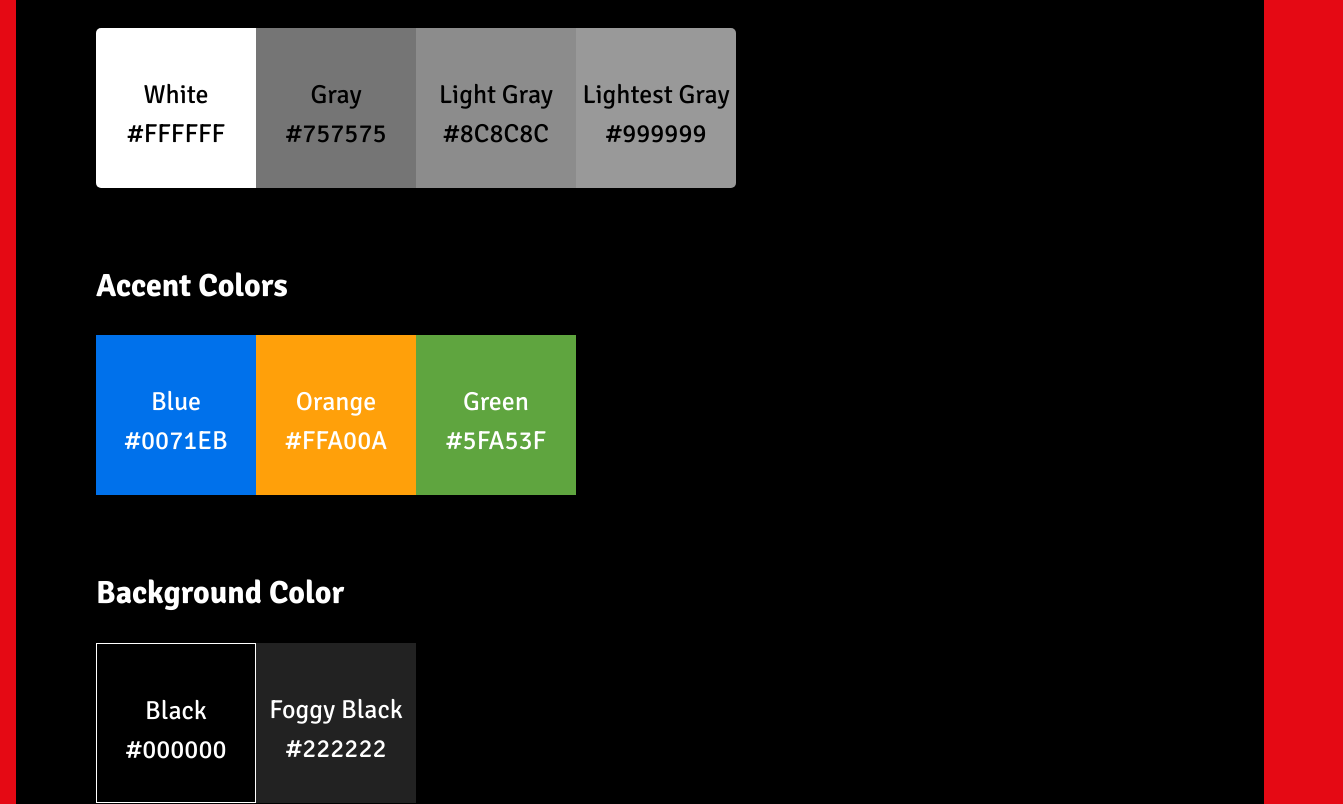
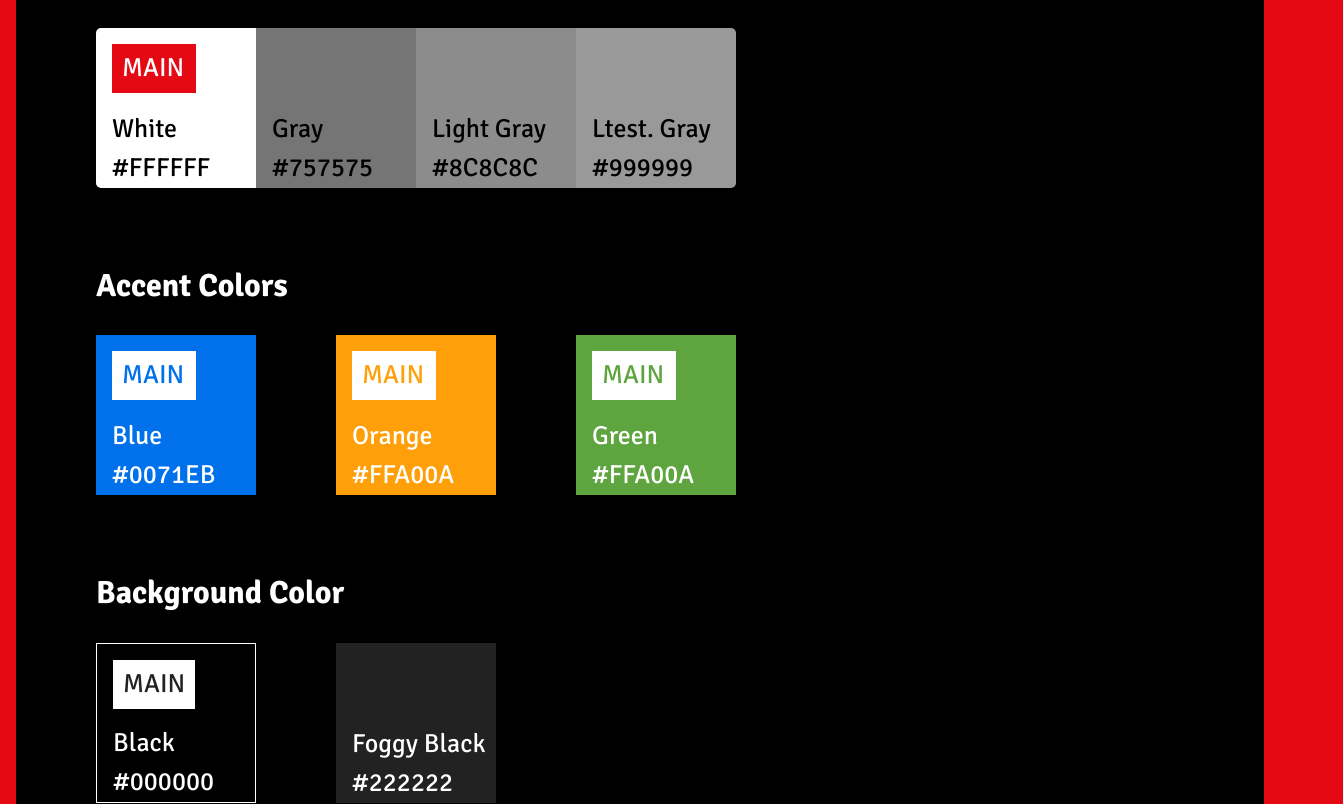
Before and after one commit to berk-karademir/witflix, a website built with Vite: page design-system.html in a window 1280 px wide. Shown: the part 607-1411 px from the top of the page, 1343 px wide, since content can reach past the window. Built offline with nearby package versions, Linux system fonts and the light colour scheme.

Commit message:
10/10 daily progress
minor general fixes, steadier design

```diff
--- a/design-system.html
+++ b/design-system.html
@@ -12,7 +12,7 @@
     <link href="https://fonts.googleapis.com/css2?family=Signika:wght@300..700&display=swap" rel="stylesheet">
   </head>
   <body>
-    <h1>🌈COLOR SYSTEM<span style="display: inline-block; transform: rotateY(180deg);">🌈</span></h1>
+    <h1 style="padding: 2rem 5rem;">🌈COLOR SYSTEM<span style="display: inline-block; transform: rotateY(180deg);">🌈</span></h1>
     <section class="color-system">
         <div class="main-colors">
             <div>
@@ -27,38 +27,90 @@
         </div>
 
         <div>
-            <h2 style="margin-bottom: 2rem;">Typography Colors</h2>
+            <h2 style="margin-bottom: 2rem; padding-left: 5rem;">Typography Colors</h2>
             <div class="typography-colors">
-                <div class="white"> White <br> #FFFFFF</div>
+
+                <div class="white">
+                    <p style="background-color: var(--primary-red);
+                    color: var(--typography-white);
+                    margin-right: 60px;
+                    padding: 5px 0;
+                    padding-left: 10px;
+                    "
+                    >MAIN</p>
+                    <p>White #FFFFFF</p>
+                </div>
                 <div class="gray"> Gray <br> #757575</div>
                 <div class="l-gray"> Light Gray <br> #8C8C8C</div>
-                <div class="lt-gray"> Lightest Gray <br> #999999</div>
+                <div class="lt-gray"> Ltest. Gray <br> #999999</div>
             </div>
         </div>
 
         <div>
-            <h2 style="margin-bottom: 2rem;">Accent Colors</h2>
+            <h2 style="margin-bottom: 2rem; padding-left: 5rem;">Accent Colors</h2>
             <div class="accent-colors">
-                <div class="blue">Blue <br> #0071EB</div>
-                <div class="orange">Orange <br> #FFA00A</div>
-                <div class="green">Green <br> #5FA53F</div>
+                <div class="blue">
+                    <p style="background-color: var(--typography-white);
+                    color: var(--accent-blue);
+                    margin-right: 60px;
+                    padding: 5px 0;
+                    padding-left: 10px;
+                    "
+                    >MAIN</p>
+                    <p>Blue<br>#0071EB</p>
+                </div>
+
+                <div class="orange">
+                    <p style="background-color: var(--typography-white);
+                    color: var(--accent-orange);
+                    margin-right: 60px;
+                    padding: 5px 0;
+                    padding-left: 10px;
+                    "
+                    >MAIN</p>
+                    <p>Orange <br> #FFA00A</p>
+                </div>
+
+                <div class="green">
+                    <p style="background-color: var(--typography-white);
+                    color: var(--accent-green);
+                    margin-right: 60px;
+                    padding: 5px 0;
+                    padding-left: 10px;
+                    "
+                    >MAIN</p>
+                    <p>Green <br> #FFA00A</p>
+                </div>
             </div>
         </div>
 
         <div>
-            <h2 style="margin-bottom: 2rem;">Background Color</h2>
+            <h2 style="margin-bottom: 2rem; padding-left: 5rem;">Background Color</h2>
             <div class="bg-colors">
-                <div class="bg-black"> Black <br> #000000</div>
+                <div class="bg-black">
+                    <p style="background-color: var(--typography-white);
+                    color: var(--secondary-bg-color);
+                    margin-right: 60px;
+                    padding: 5px 0;
+                    padding-left: 10px;
+                    "
+                    >MAIN</p>
+                    <p>Black #000000</p>
+                </div>
                 <div class="bg-foggy-black"> Foggy Black <br> #222222</div>
             </div>
         </div>
     </section>
 <!------------ TYPOGRAPHY TABLE ------------->
-    <h1>🔤TYPOGRAPHY (Font Family: Signika)</h1>
+    <h1 style="padding: 2rem 5rem;">🔤TYPOGRAPHY (Font Family: Signika)</h1>
     <section class="typography">
 
 
         <table>
+
+            <tr>
+                <td>Typeface: Signika</td>
+            </tr>
 
             <tr>
                 <td>Type Style</td>
@@ -69,7 +121,7 @@
             </tr>
 
             <tr>
-                <td>H1 - Netflix</td>
+                <td> <h1>H1 - Netflix</h1> </td>
                 <td>Bold</td>
                 <td>3rem</td>
                 <td>1.1</td>
@@ -77,7 +129,7 @@
             </tr>
 
             <tr>
-                <td>H2 - Netflix</td>
+                <td> <h2>H2 - Netflix</h2> </td>
                 <td>Bold</td>
                 <td>2rem</td>
                 <td>1.1</td>
@@ -85,7 +137,7 @@
             </tr>
 
             <tr>
-                <td>H3 - Netflix</td>
+                <td> <h3>H3 - Netflix</h3> </td>
                 <td>Regular</td>
                 <td>1.6rem</td>
                 <td>Auto</td>
@@ -93,7 +145,7 @@
             </tr>
 
             <tr>
-                <td>Primary Button - Netflix</td>
+                <td class="primary-button">Primary Button - Netflix</td>
                 <td>Regular</td>
                 <td>1.2rem</td>
                 <td>Auto</td>
@@ -101,7 +153,7 @@
             </tr>
 
             <tr>
-                <td>Secondary Button - Netflix &nbsp;</td>
+                <td class="secondary-button">Secondary Button - Netflix &nbsp;</td>
                 <td>Regular</td>
                 <td>16px</td>
                 <td>Auto</td>
@@ -117,7 +169,7 @@
             </tr>
 
             <tr>
-                <td>Text Field - Netflix</td>
+                <td class="text-field">Text Field - Netflix</td>
                 <td>Regular</td>
                 <td>16px</td>
                 <td>Auto</td>
@@ -125,7 +177,7 @@
             </tr>
 
             <tr>
-                <td>Lead - Netflix</td>
+                <td class="lead">Lead - Netflix</td>
                 <td>Regular</td>
                 <td>16px</td>
                 <td>Auto</td>
@@ -133,7 +185,7 @@
             </tr>
 
             <tr>
-                <td>Subtitle - Netflix</td>
+                <td class="subtitle">Subtitle - Netflix</td>
                 <td>Medium</td>
                 <td>19px</td>
                 <td>Auto</td>
@@ -141,14 +193,14 @@
             </tr>
 
             <tr>
-                <td>Error - Netflix</td>
+                <td class="error">Error - Netflix</td>
                 <td>Regular</td>
                 <td>15px</td>
                 <td>Auto</td>
                 <td>0%</td>
             </tr>
 
-            <tr>
+            <tr class="label">
                 <td>Label - Netflix</td>
                 <td>Bold</td>
                 <td>13px</td>
@@ -156,7 +208,7 @@
                 <td>0%</td>
             </tr>
 
-            <tr>
+            <tr class="link">
                 <td>Link - Netflix</td>
                 <td>Regular</td>
                 <td>13px</td>
@@ -187,14 +239,11 @@
 
         }
 
-        body h1 {
-            padding: 2rem 5rem;
-        }
-
         section {
             background-color: var(--primary-bg-color);
             border: 1rem solid var(--primary-red);
-            padding-left: 5rem;
+
+
         }
 
 
@@ -202,6 +251,7 @@
             display: flex;
             justify-content: left;
             margin-bottom: 5rem;
+            padding-left: 5rem;
         }
 
         .red {
@@ -209,6 +259,8 @@
             width: 30rem;
             height: 15rem;
             padding-top: 6.5rem;
+            padding-left: 2rem;
+            text-align: left;
         }
 
         .black {
@@ -216,6 +268,8 @@
             width: 30rem;
             height: 15rem;
             padding-top: 6.5rem;
+            padding-left: 2rem;
+            text-align: left;
         }
 
 
@@ -224,6 +278,17 @@
         .typography-colors {
             display: flex;
             margin-bottom: 5rem;
+            padding-left: 5rem;
+            }
+
+        .typography-colors div:has(p),
+        .accent-colors div:has(p),
+        .bg-colors div:has(p) {
+            display: flex;
+            flex-direction: column;
+            justify-content:space-between;
+            padding-left: 1rem;
+            padding-top: 1rem;
         }
 
         .white {
@@ -233,7 +298,8 @@
             height: 10rem;
             border-top-left-radius: 5px;
             border-bottom-left-radius: 5px;
-            padding-top: 3rem;
+
+
         }
 
         .gray {
@@ -241,7 +307,10 @@
             color: var(--primary-bg-color);
             width: 10rem;
             height: 10rem;
-            padding-top: 3rem;
+            padding-left: 1rem;
+            display: flex;
+            align-items: end;
+
         }
 
         .l-gray {
@@ -249,7 +318,9 @@
             color: var(--primary-bg-color);
             width: 10rem;
             height: 10rem;
-            padding-top: 3rem;
+            padding-left: 1rem;
+            display: flex;
+            align-items: end;
         }
 
         .lt-gray {
@@ -257,9 +328,11 @@
             color: var(--primary-bg-color);
             width: 10rem;
             height: 10rem;
-            padding-top: 3rem;
             border-top-right-radius: 5px;
             border-bottom-right-radius: 5px;
+            padding-left: 1rem;
+            display: flex;
+            align-items: end;
         }
 
 
@@ -267,6 +340,7 @@
         .accent-colors {
             display: flex;
             margin-bottom: 5rem;
+            padding-left: 5rem;
         }
 
         .blue {
@@ -274,7 +348,8 @@
             color: var(--typography-white);
             width: 10rem;
             height: 10rem;
-            padding-top: 3rem;
+            margin-right: 5rem;
+
         }
 
         .orange {
@@ -282,7 +357,7 @@
             color: var(--typography-white);
             width: 10rem;
             height: 10rem;
-            padding-top: 3rem;
+            margin-right: 5rem;
         }
 
         .green {
@@ -290,14 +365,14 @@
             color: var(--typography-white);
             width: 10rem;
             height: 10rem;
-            padding-top: 3rem;
+
         }
 
 /* ------|   Background colors   |------*/
         .bg-colors {
             display: flex;
             margin-bottom: 5rem;
-
+            padding-left: 5rem;
         }
 
         .bg-black {
@@ -305,8 +380,8 @@
             color: var(--typography-white);
             width: 10rem;
             height: 10rem;
-            padding-top: 3rem;
             border: 1px solid var(--typography-white);
+            margin-right: 5rem;
         }
 
         .bg-foggy-black {
@@ -314,12 +389,12 @@
             color: var(--typography-white);
             width: 10rem;
             height: 10rem;
-            padding-top: 3rem;
+            padding-left: 1rem;
+            display: flex;
+            align-items: end;
+
         }
 
-        div div *:not(h2):not(h3):not(h4):not(h5):not(h6) {
-        text-align: center;
-        }
 
 /* ------|   Typography Table  |------*/
         .typography {
@@ -331,8 +406,9 @@
         table {
             border-spacing: 0;
             background-color: var(--primary-bg-color);
-            /* display: flex;
-            justify-content: center; */
+            display: flex;
+            flex-direction: column;
+            align-items: center;
         }
 
         table tr:nth-child(2n) {
@@ -344,8 +420,12 @@
             text-align: center;
         }
 
+        table tr:nth-last-child(-n+3) {
+            opacity: 0.2;
+        }
+
         table td {
-            padding: 2rem 5rem;
+           padding: 2rem ;
         }
     </style>
   </body>
```
